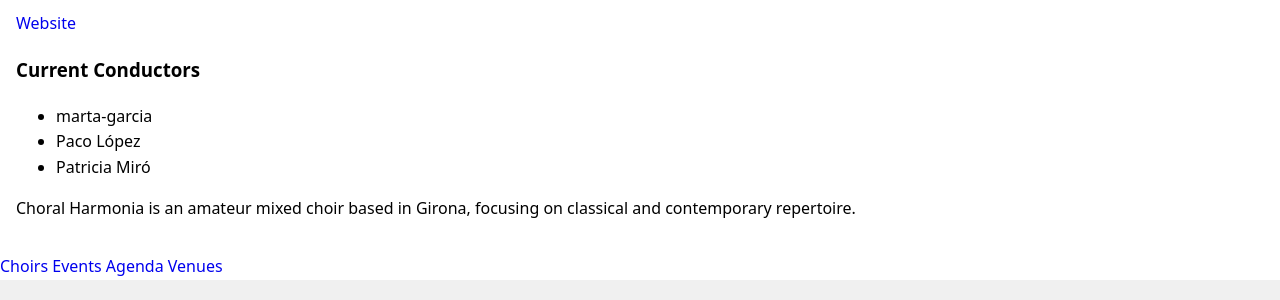
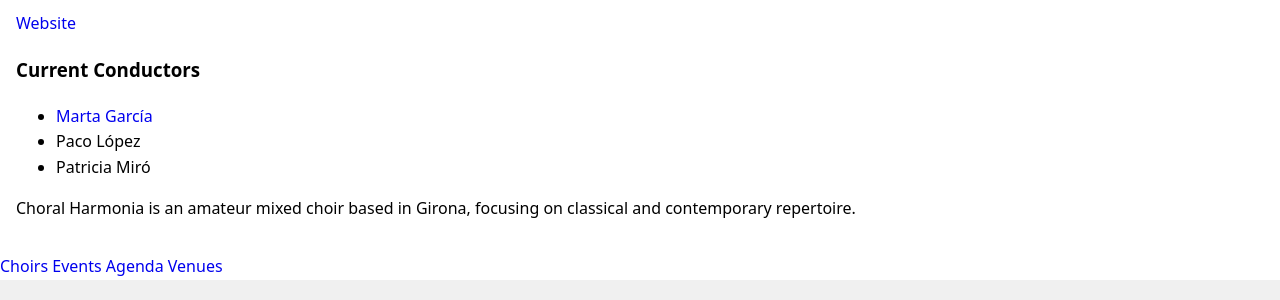
Before and after one commit to jllobera/quicanta, a Jekyll site: the page built from _choirs/choral-harmonia.md, in a window 1280 px wide. Shown: the part 360-660 px from the top of the page. Built offline with Jekyll 4.4.1, drawn with Linux system fonts in a browser that asks for light colours.

Commit message:
Update choir.html

```diff
--- a/_layouts/choir.html
+++ b/_layouts/choir.html
@@ -30,7 +30,7 @@ layout: default
     <ul class="choir-conductors">
       {% for c in page.conductors %}
         {% if c.slug %}
-          {% assign conductor = site.conductors | where: "slug", c.slug | first %}
+          {% assign conductor = site.people | where: "slug", c.slug | first %}
           {% if conductor %}
             <li>
               <a href="{{ conductor.url | relative_url }}">
```
